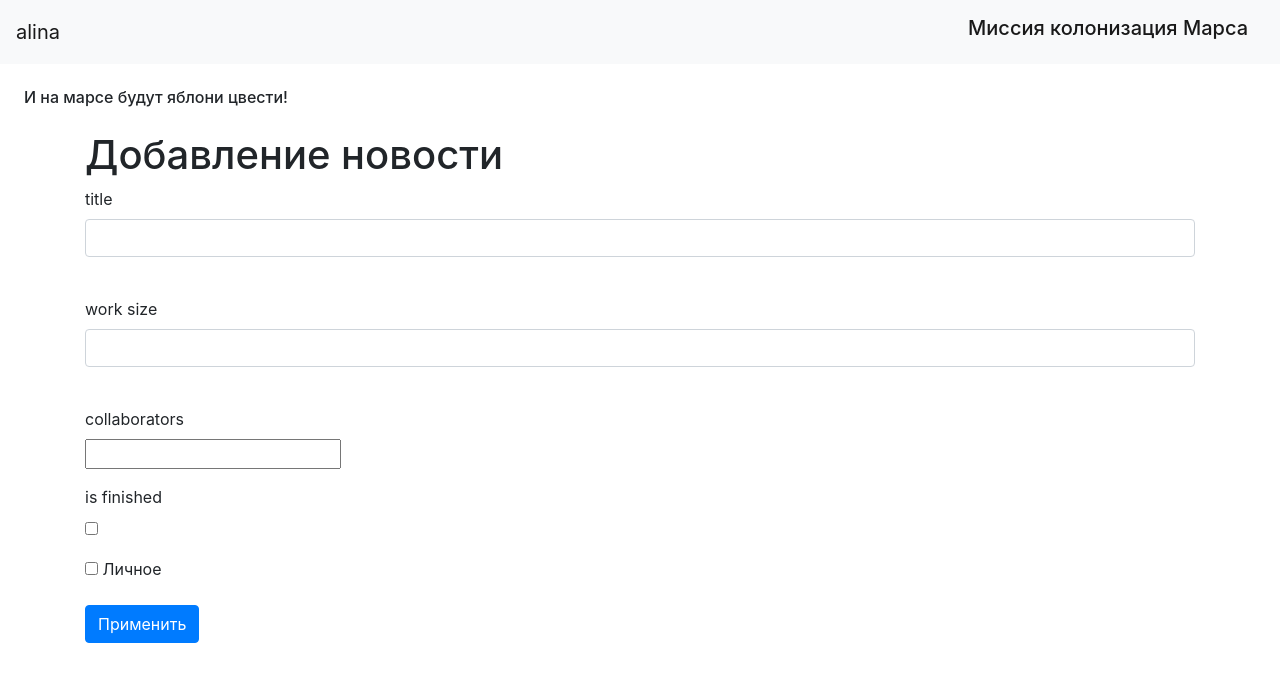
After one commit to alinaramilevna/sqlachemy_task_solution, a Flask app: page /news in a window 1280 px wide. The commit adds this page. Shown: the top 682 px of the page. Run offline with Flask 3, Linux system fonts and the light colour scheme; a user stored in the database is signed in; some libraries are stand-ins or nearby versions.

Commit message:
да простит меня яндекс лицей за этот кошмар.... проект будет лучше!!!!!!!!! честно

```diff
--- a/data/__all_models.py
+++ b/data/__all_models.py
@@ -1,3 +1,4 @@
 from . import users
 from . import news
 from . import departaments
+from . import category
--- a/data/news.py
+++ b/data/news.py
@@ -14,8 +14,10 @@
     job = sqlalchemy.Column(sqlalchemy.String)
     work_size = sqlalchemy.Column(sqlalchemy.Integer)
     collaborators = sqlalchemy.Column(sqlalchemy.String)
-
     start_date = sqlalchemy.Column(sqlalchemy.DateTime)
     end_date = sqlalchemy.Column(sqlalchemy.DateTime)
     is_finished = sqlalchemy.Column(sqlalchemy.Boolean)
+    categories = orm.relationship("Category",
+                                  secondary="association",
+                                  backref="news")
     user = orm.relationship('User')
--- a/data/users.py
+++ b/data/users.py
@@ -3,6 +3,7 @@
 from .db_session import SqlAlchemyBase
 from flask_login import UserMixin
 from werkzeug.security import generate_password_hash, check_password_hash
+from sqlalchemy import orm
 
 
 class User(SqlAlchemyBase, UserMixin):
@@ -20,6 +21,7 @@
     hashed_password = sqlalchemy.Column(sqlalchemy.String)
     modified_date = sqlalchemy.Column(sqlalchemy.DateTime,
                                       default=datetime.datetime.now)
+    news = orm.relationship('News', back_populates='user')
 
     def __repr__(self):
         return f'<Colonist> {self.id} {self.surname} {self.name}'
--- /dev/null
+++ b/forms/news.py
@@ -0,0 +1,14 @@
+from flask_wtf import FlaskForm
+from sqlalchemy import orm
+from wtforms import StringField, TextAreaField, IntegerField
+from wtforms import BooleanField, SubmitField
+from wtforms.validators import DataRequired
+
+
+class NewsForm(FlaskForm):
+    is_private = BooleanField("Личное")
+    job = StringField('title')
+    work_size = IntegerField('work size')
+    collaborators = StringField('collaborators')
+    is_finished = BooleanField('is finished')
+    submit = SubmitField('Применить')
--- a/main.py
+++ b/main.py
@@ -1,14 +1,15 @@
 import datetime
 import json
 
-from flask import Flask, render_template, redirect, make_response, request, session
+from flask import Flask, render_template, redirect, make_response, request, session, abort
 from data import db_session
 from data.departaments import Department
 from data.users import User
 from data.news import News
 from forms.login_form import LoginForm
 from forms.user import RegisterForm
-from flask_login import LoginManager, login_user
+from forms.news import NewsForm
+from flask_login import LoginManager, login_user, login_required, logout_user, current_user
 
 app = Flask(__name__)
 app.config['SECRET_KEY'] = 'yandexlyceum_secret_key'
@@ -55,6 +56,7 @@
         return redirect('/login')
     return render_template('register.html', title='Регистрация', form=form)
 
+
 @app.route('/login', methods=['GET', 'POST'])
 def login():
     form = LoginForm()
@@ -69,6 +71,7 @@
                                form=form)
     return render_template('login.html', title='Авторизация', form=form)
 
+
 @app.route('/')
 @app.route('/index')
 def index():
@@ -77,5 +80,81 @@
     return render_template("index.html", news=news)
 
 
+@app.route('/logout')
+@login_required
+def logout():
+    logout_user()
+    return redirect("/")
+
+
+@app.route('/news', methods=['GET', 'POST'])
+@login_required
+def add_news():
+    form = NewsForm()
+    if form.validate_on_submit():
+        db_sess = db_session.create_session()
+        news = News()
+        news.job = form.job.data
+        news.work_size = form.work_size.data
+        news.is_finished = form.is_finished.data
+        news.collaborators = form.collaborators.data
+        current_user.news.append(news)
+        db_sess.merge(current_user)
+        db_sess.commit()
+        return redirect('/')
+    return render_template('news.html', title='Добавление новости',
+                           form=form)
+
+
+@app.route('/news/<int:id>', methods=['GET', 'POST'])
+@login_required
+def edit_news(id):
+    form = NewsForm()
+    if request.method == "GET":
+        db_sess = db_session.create_session()
+        news = db_sess.query(News).filter(News.id == id,
+                                          News.user == current_user
+                                          ).first()
+        if news:
+            form.job.data = news.job
+            form.work_size.data = news.work_size
+            form.collaborators = news.collaborators
+            form.is_finished = news.is_finished
+        else:
+            abort(404)
+    if form.validate_on_submit():
+        db_sess = db_session.create_session()
+        news = db_sess.query(News).filter(News.id == id,
+                                          News.user == current_user
+                                          ).first()
+        if news:
+            news.job = form.job.data
+            news.work_size = form.work_size.data
+            news.is_finished = form.is_finished.data
+            news.collaborators = form.collaborators.data
+            db_sess.commit()
+            return redirect('/')
+        else:
+            abort(404)
+    return render_template('news.html',
+                           title='Редактирование новости',
+                           form=form)
+
+
+@app.route('/news_delete/<int:id>', methods=['GET', 'POST'])
+@login_required
+def news_delete(id):
+    db_sess = db_session.create_session()
+    news = db_sess.query(News).filter(News.id == id,
+                                      News.user == current_user
+                                      ).first()
+    if news:
+        db_sess.delete(news)
+        db_sess.commit()
+    else:
+        abort(404)
+    return redirect('/')
+
+
 if __name__ == '__main__':
     main()
--- /dev/null
+++ b/templates/news.html
@@ -0,0 +1,47 @@
+{% extends "base.html" %}
+
+{% block content %}
+<h1>Добавление новости</h1>
+<form action="" method="post">
+    {{ form.hidden_tag() }}
+    <p>
+        {{ form.job.label }}<br>
+        {{ form.job(class="form-control") }}<br>
+        {% for error in form.job.errors %}
+            <p class="alert alert-danger" role="alert">
+                {{ error }}
+            </p>
+        {% endfor %}
+    </p>
+    <p>
+        {{ form.work_size.label }}<br>
+        {{ form.work_size(class="form-control") }}<br>
+        {% for error in form.work_size.errors %}
+            <p content="alert alert-danger" role="alert">
+                {{ error }}
+            </p>
+        {% endfor %}
+    </p>
+    <p>
+        {{ form.collaborators.label }}<br>
+        {{ form.collaborators}}<br>
+        {% for error in form.collaborators.errors %}
+            <p content="alert alert-danger" role="alert">
+                {{ error }}
+            </p>
+        {% endfor %}
+    </p>
+                <p>
+        {{ form.is_finished.label }}<br>
+        {{ form.is_finished}}<br>
+        {% for error in form.is_finished.errors %}
+            <p content="alert alert-danger" role="alert">
+                {{ error }}
+            </p>
+        {% endfor %}
+    </p>
+    <p>{{ form.is_private() }} {{ form.is_private.label }}</p>
+    <p>{{ form.submit(type="submit", class="btn btn-primary") }}</p>
+    {{message}}
+</form>
+{% endblock %}
```
Also changed, not shown: data/category.py (added, +17 -0 lines), templates/index.html (+13 -0 lines), db/users.db.
